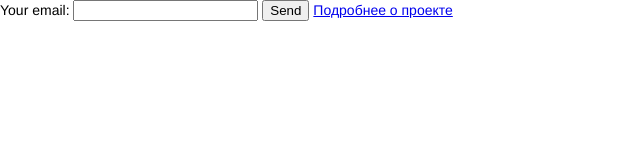
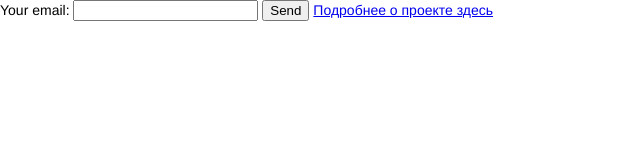
Before and after one commit to uliana1302/Static-Site, a website built with webpack: page src/index.html in a window 1280 px wide. Shown: the full height of the page, 0-640 px from the left. Built offline with nearby package versions, Linux system fonts and the light colour scheme.

Commit message:
Will it work

```diff
--- a/src/index.html
+++ b/src/index.html
@@ -21,6 +21,6 @@
       <button type="submit">Send</button>
     </form>
 
-    <a href="about.html">Подробнее о проекте</a>
+    <a href="about.html">Подробнее о проекте здесь</a>
   </body>
 </html>
```
